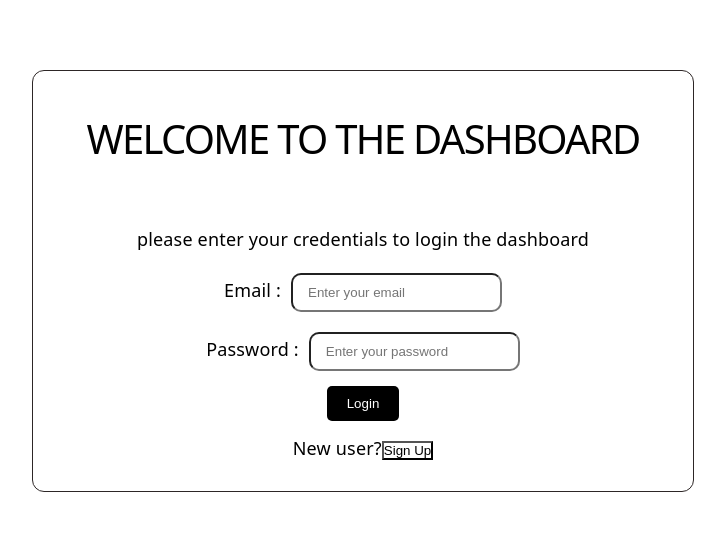
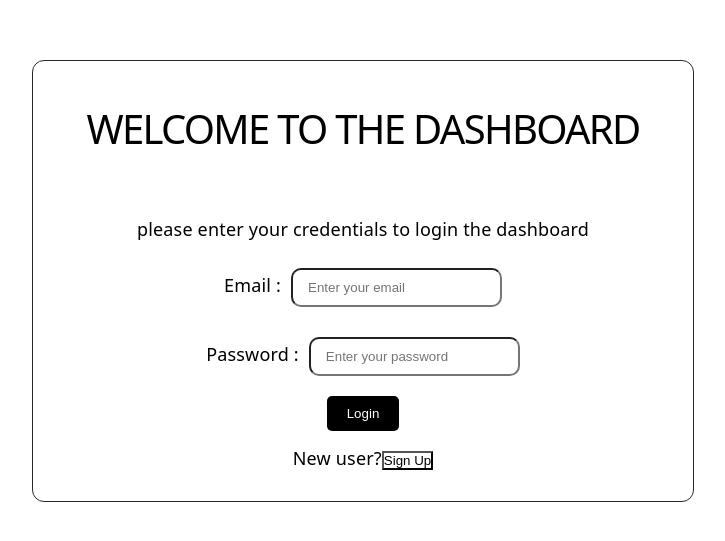
Before and after one commit to Avijeet-jha/Ticket-Tracker, a React (Vite) app: page / in a window 1280 px wide. Shown: the part 119-660 px from the top of the page, without its empty margins (277-1002 px from the left). Built offline with nearby package versions, Linux system fonts and the light colour scheme.

Commit message:
modified:   src/pages/login.css

```diff
--- a/src/pages/login.css
+++ b/src/pages/login.css
@@ -12,7 +12,7 @@
 
 .form-group {
   margin: 10px;
-  padding: 5px;
+  padding: 10px;
 
 }
 
```
